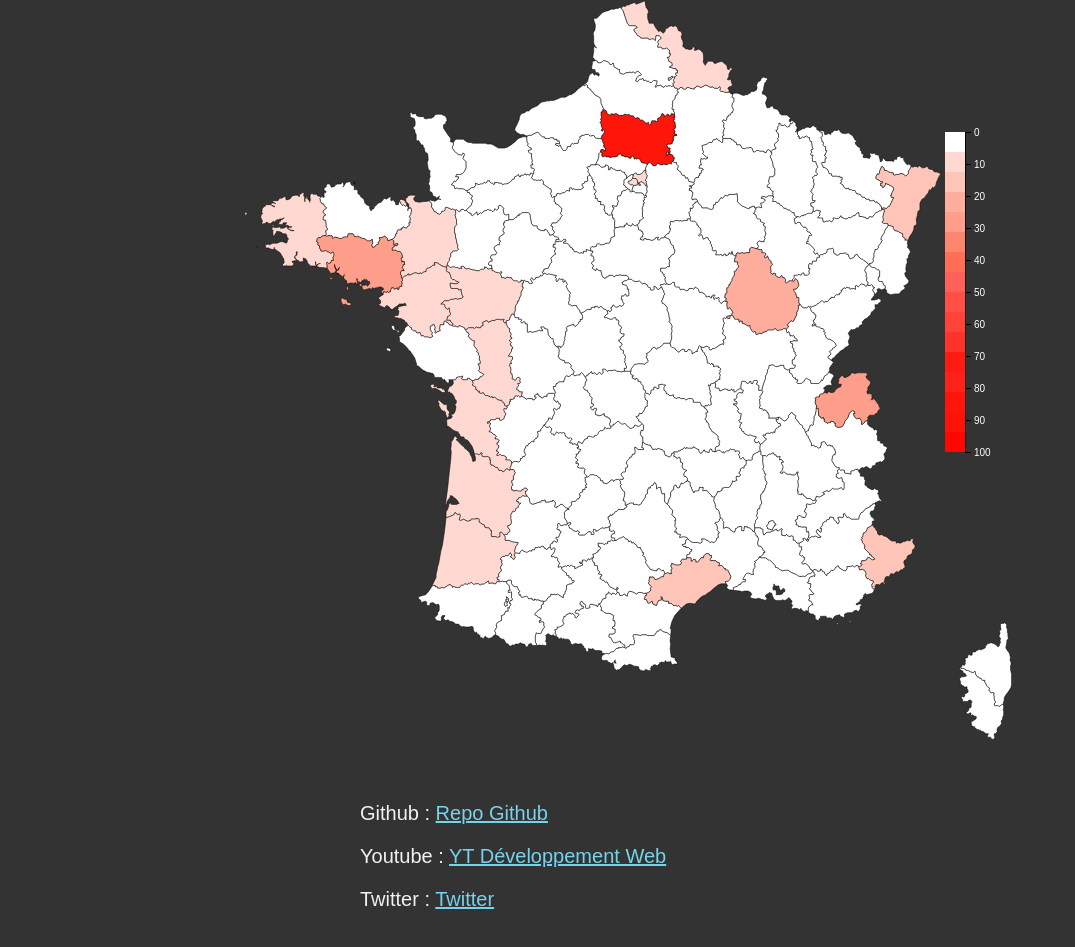
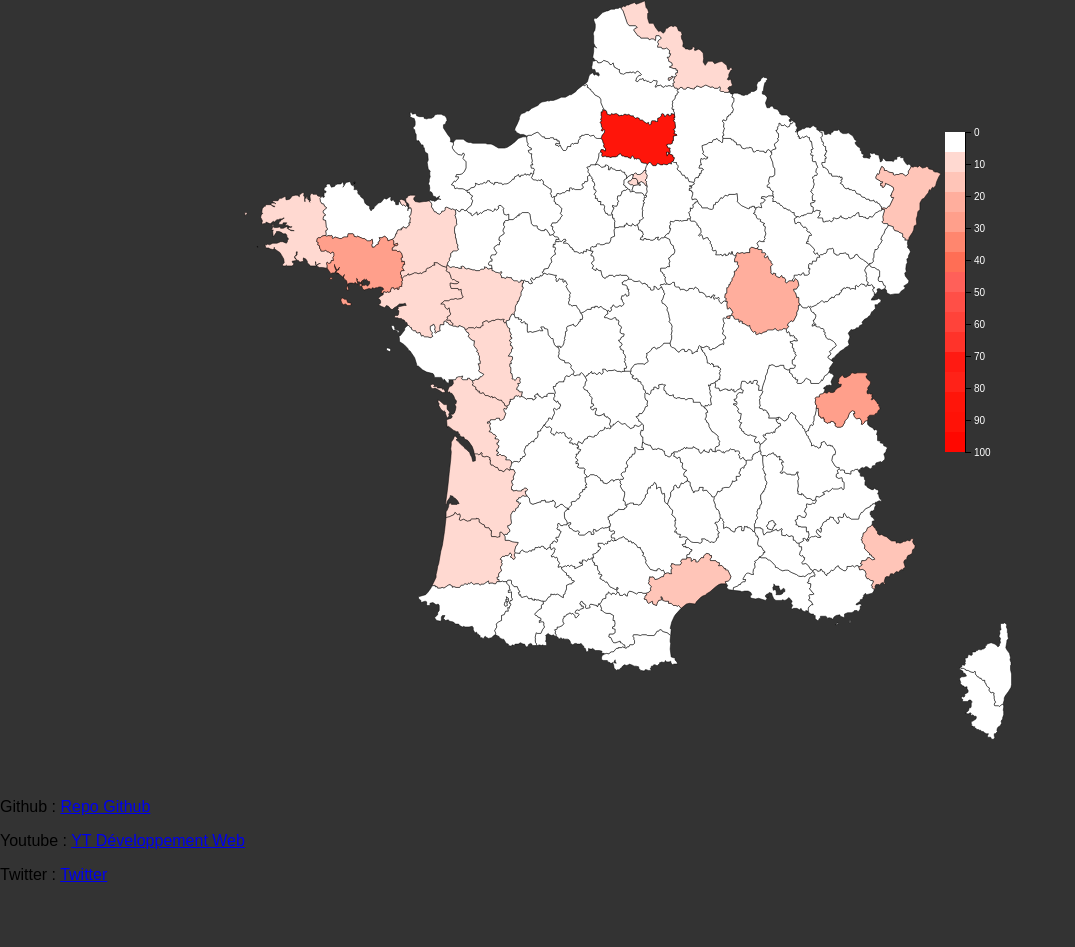
Before and after one commit to Ziratsu/CoronavirusGraph, a website: page index.html in a window 1280 px wide. Shown: the part 1090-2037 px from the top of the page, without its empty margins (0-1075 px from the left). Drawn offline with nearby package versions, Linux system fonts and the light colour scheme.

Commit message:
Update index.html

```diff
--- a/index.html
+++ b/index.html
@@ -27,14 +27,13 @@
   <p>Vous pouvez survoler les départements pour avoir le nombre de cas.</p>
 </div>
 
-<div class="Credits">
-  <ul>
-    <li><p>Github  : <a target="_blank" href="https://github.com/Ziratsu/CoronavirusGraph">Repo Github</a></p></li>
-    <li><p>Youtube : <a target="_blank" href="https://www.youtube.com/channel/UCMFbNXUkjSUJ6WC20tGTzJg">YT Développement Web</a></p></li>
-    <li><p>Twitter : <a target="_blank" href="https://twitter.com/Ledesignerduweb">Twitter</a></p></li>
-  </ul>
 
-</div>
+<p class="credits ctop">Github  : <a target="_blank" href="https://github.com/Ziratsu/CoronavirusGraph">Repo Github</a></p></li>
+<p class="credits">Youtube : <a target="_blank" href="https://www.youtube.com/channel/UCMFbNXUkjSUJ6WC20tGTzJg">YT Développement Web</a></p></li>
+<p class="credits">Twitter : <a target="_blank" href="https://twitter.com/Ledesignerduweb">Twitter</a></p></li>
+
+
+
 <script>
 
   var margin = {top: 10, right: 40, bottom: 100, left: 60},
```
